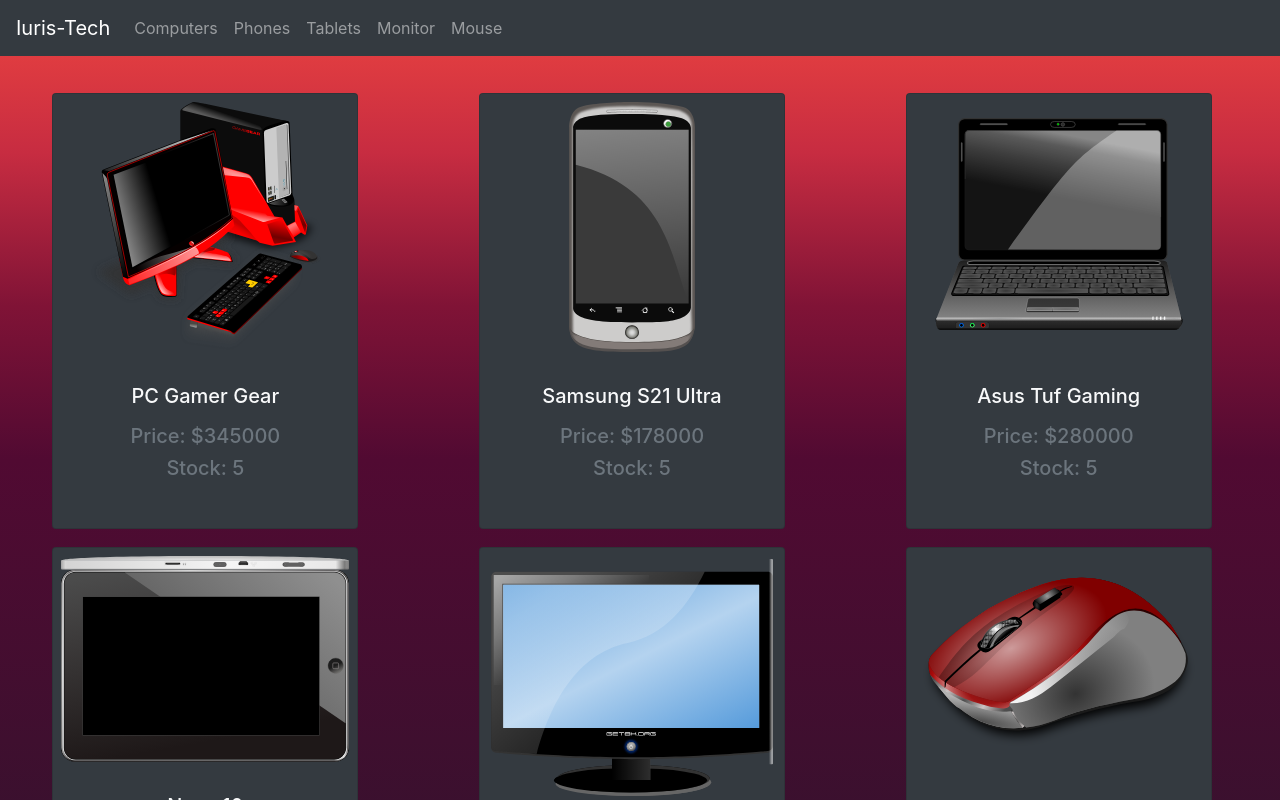
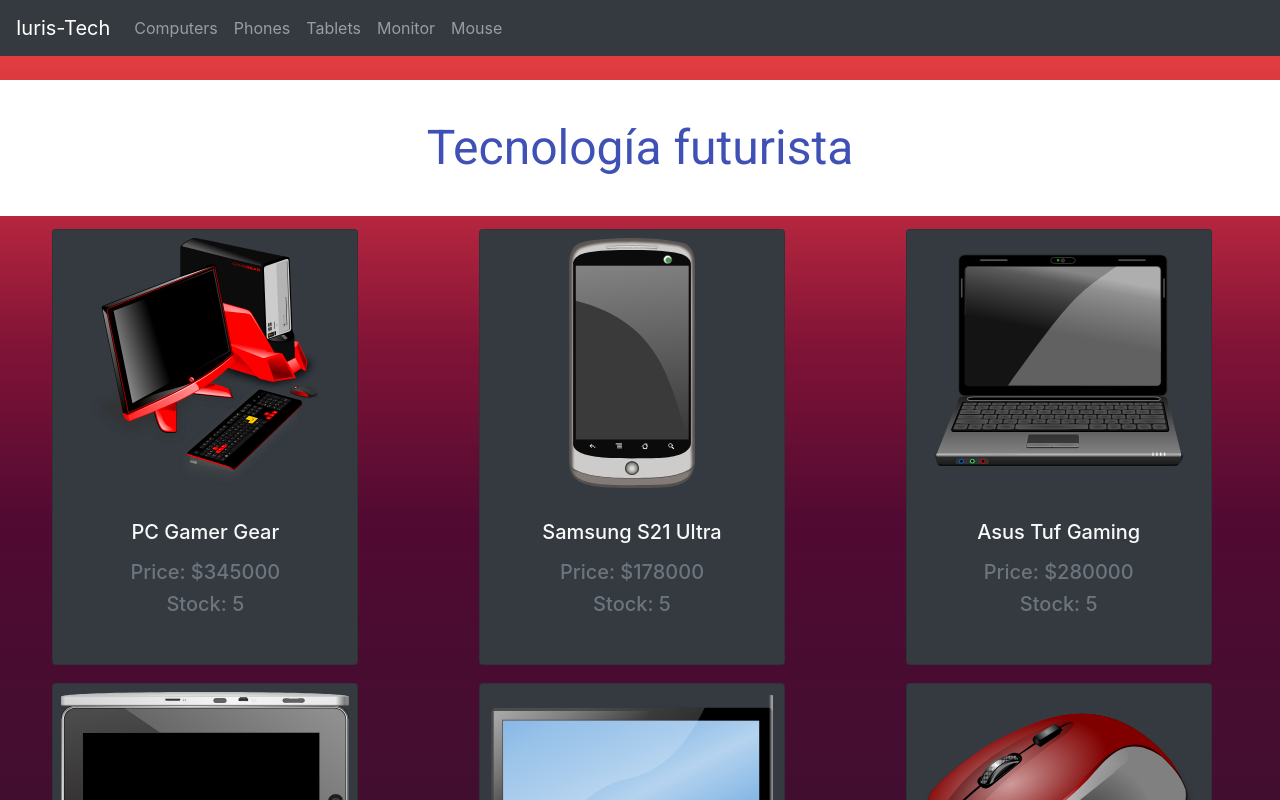
Before and after one commit to iuris2k/shop-luis-mujica, a React (Create React App) app: page / in a window 1280 px wide. Shown: the top 800 px of the page. Built offline with nearby package versions, Linux system fonts and the light colour scheme.

Commit message:
Installed @material-ui/system

```diff
--- a/package.json
+++ b/package.json
@@ -5,6 +5,7 @@
     "dependencies": {
         "@material-ui/core": "^4.11.3",
         "@material-ui/icons": "^4.11.2",
+        "@material-ui/system": "^4.11.3",
         "@testing-library/jest-dom": "^5.11.9",
         "@testing-library/react": "^11.2.5",
         "@testing-library/user-event": "^12.8.3",
--- a/src/App.jsx
+++ b/src/App.jsx
@@ -11,7 +11,7 @@
 // import CartContainer from './containers/CartContainer'
 import { Cart } from './components/Cart/cart'
 import './App.css'
-
+import Demo from './HeroSection'
 
 function App() {
   return (
@@ -21,6 +21,7 @@
           <Navbar />
           <Switch>
             <Route exact path='/'>
+              <Demo />
               <ItemListContainer />
             </Route>
             <Route exact path='/cart'>
--- /dev/null
+++ b/src/HeroSection/index.jsx
@@ -0,0 +1,30 @@
+import React from 'react'
+import { ThemeProvider } from 'styled-components'
+import NoSsr from '@material-ui/core/NoSsr'
+import { createMuiTheme } from '@material-ui/core/styles'
+// import { palette, spacing, typography } from '@material-ui/system'
+
+import Box from '@material-ui/core/Box'
+
+// const Box = styled.div`${palette}${spacing}${typography}`
+// or import Box from '@material-ui/core/Box';
+
+const theme = createMuiTheme()
+
+export default function Demo() {
+  return (
+    <NoSsr>
+      <ThemeProvider theme={theme}>
+        <Box
+          color="primary.main"
+          bgcolor="background.paper"
+          fontFamily="h6.fontFamily"
+          fontSize={{ xs: 'h6.fontSize', sm: 'h4.fontSize', md: 'h3.fontSize' }}
+          p={{ xs: 2, sm: 3, md: 4 }}
+        >
+          Tecnología futurista
+        </Box>
+      </ThemeProvider>
+    </NoSsr>
+  )
+}
--- a/src/components/Cart/cart.jsx
+++ b/src/components/Cart/cart.jsx
@@ -4,7 +4,7 @@
 import {Link} from 'react-router-dom'
 import Button from '@material-ui/core/Button'
 import './cart.css'
-import {useCart} from '../../context/CartContext'
+import { useCart } from '../../context/CartContext'
 
 export const Cart = () => {
   const { cart, removeItem, totalItems, totalPrecio, clear } = useCart()
@@ -29,7 +29,12 @@
     <div className='cartContainer'>
       {!cart.length ? (
         <h2 className='title'>
-          No hay items en el carrito <Link to='/'>Ir al home</Link>
+          No hay items en el carrito
+          <Link to='/'>
+            <Button variant='contained' color='primary'>
+              Ir a Homepage
+            </Button>
+          </Link>
         </h2>
       ) : (
         <>
@@ -58,7 +63,7 @@
           </div>
           <div>
             <Button onClick={clear} variant='contained' color='primary'>
-              Confirmar compra
+                  Confirmar compra
             </Button>
           </div>
         </>
```
Also changed, not shown: 1 other file (tests, documents, lock files or other folders).
